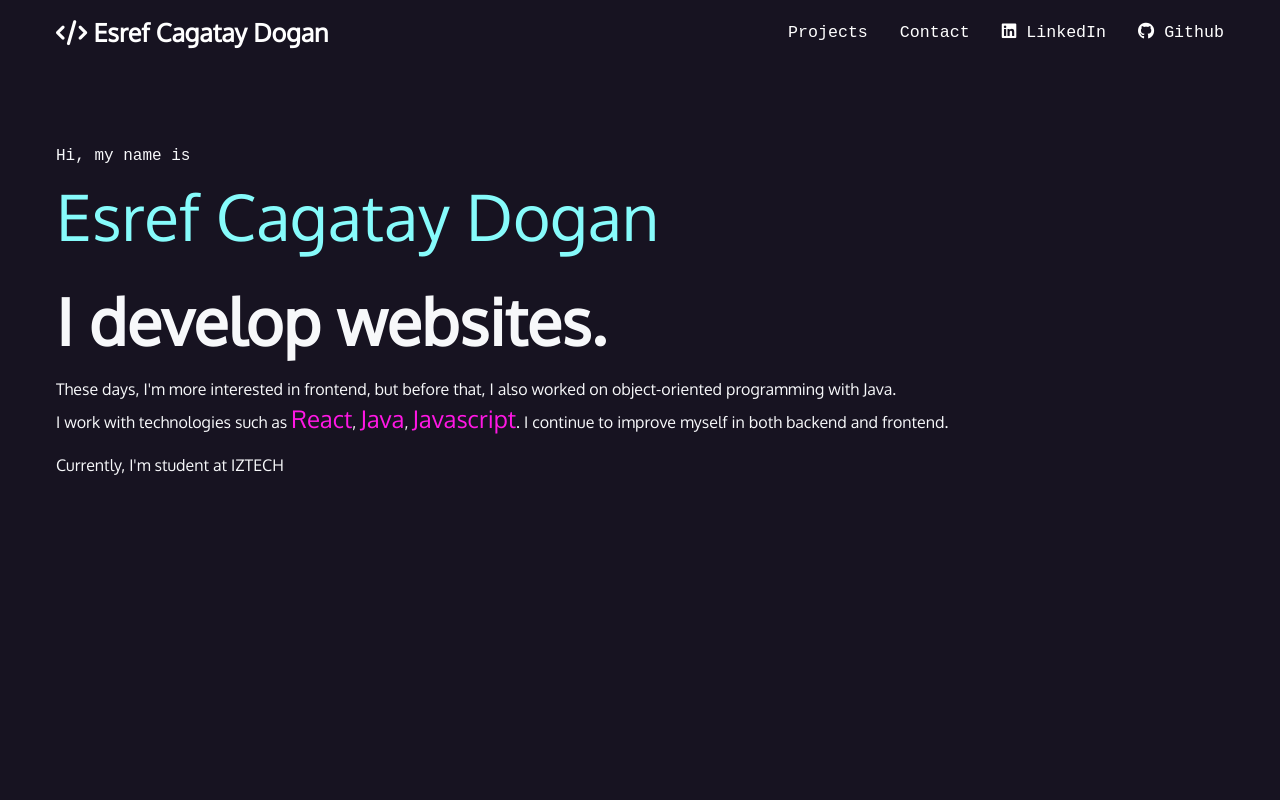
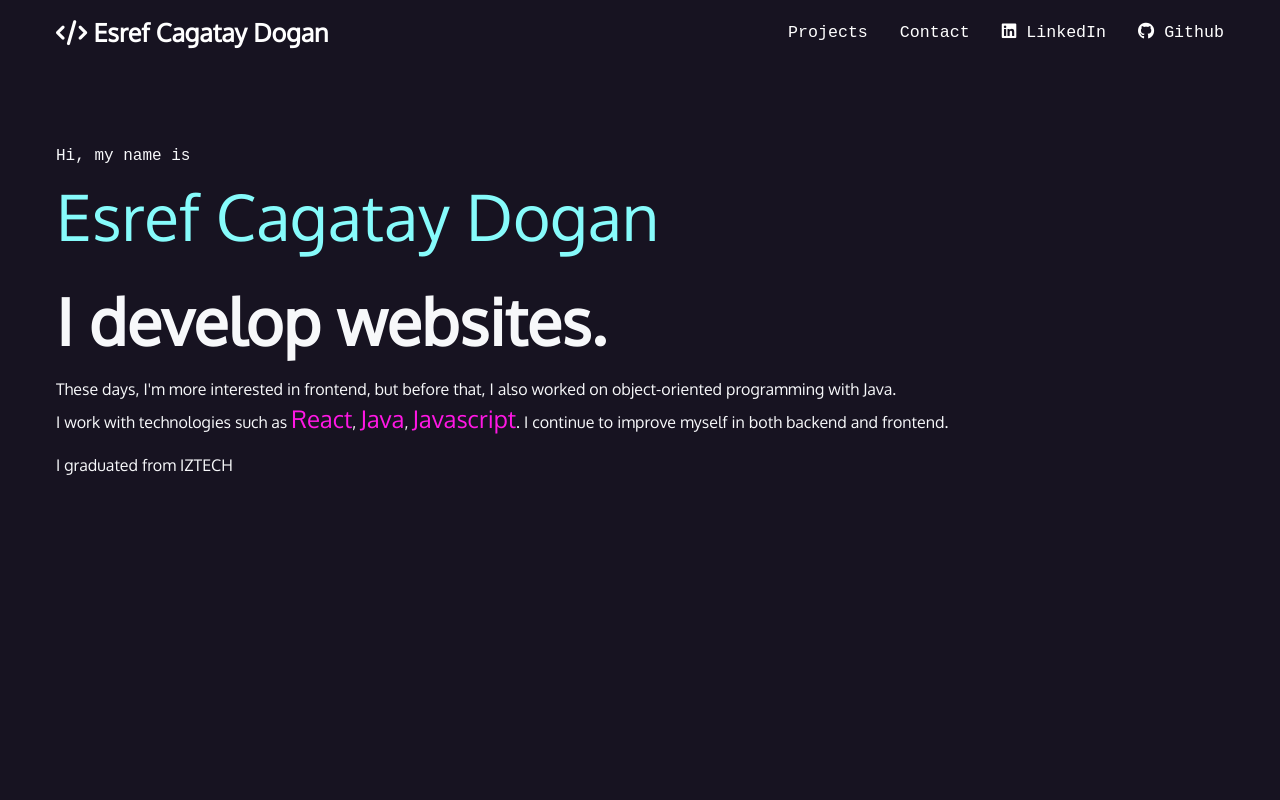
Before and after one commit to ecagataydogan/personal-portfolio, a plain HTML site: page index.html in a window 1280 px wide. Shown: the top 800 px of the page. Drawn offline with Linux system fonts and the light colour scheme; a web font is replaced by a local one.

Commit message:
updated intro section

```diff
--- a/index.html
+++ b/index.html
@@ -54,7 +54,7 @@
         <span class="highlight">Javascript</span>. I continue to improve myself
         in both backend and frontend.
       </p>
-      <p>Currently, I'm student at IZTECH</p>
+      <p>I graduated from IZTECH</p>
     </section>
     <div class="gradient"></div>
 
```
